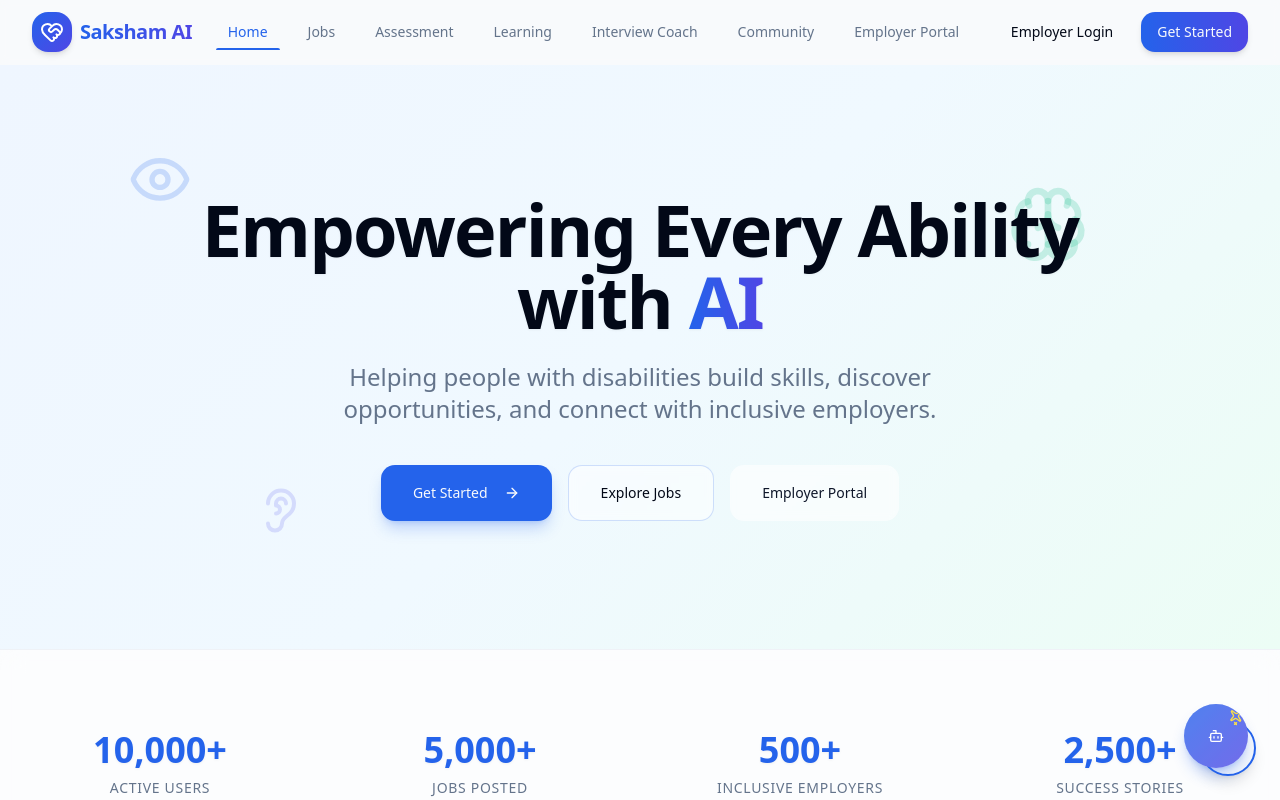
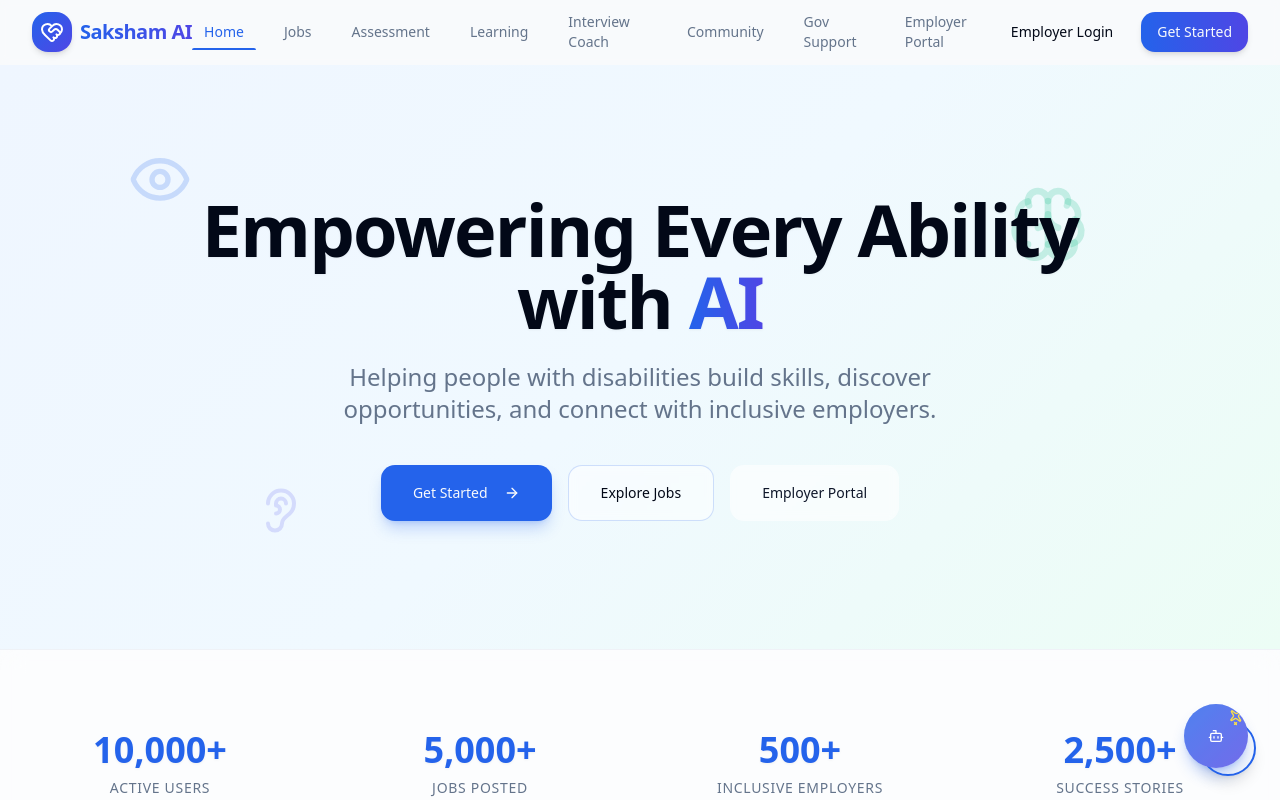
Before and after one commit to RavendraPatel09/Saksham-Ai, a React (Vite) app: page / in a window 1280 px wide. Shown: the top 800 px of the page. Built offline with nearby package versions, Linux system fonts and the light colour scheme.

Commit message:
feat: add GovernmentSupport page and link in Navbar for enhanced accessibility

```diff
--- a/src/App.tsx
+++ b/src/App.tsx
@@ -21,6 +21,7 @@
 const AccessibilityAudit = lazy(() => import('@/pages/AccessibilityAudit').then(module => ({ default: module.AccessibilityAudit })));
 const PostEmployment = lazy(() => import('@/pages/PostEmployment').then(module => ({ default: module.PostEmployment })));
 const Community = lazy(() => import('@/pages/Community').then(module => ({ default: module.Community })));
+const GovernmentSupport = lazy(() => import('@/pages/GovernmentSupport').then(module => ({ default: module.GovernmentSupport })));
 const NotFound = lazy(() => import('@/pages/NotFound').then(module => ({ default: module.NotFound })));
 
 // Loading Fallback Component
@@ -49,6 +50,7 @@
           <Route path="employer/audit" element={<PageWrapper><AccessibilityAudit /></PageWrapper>} />
           <Route path="post-employment" element={<PageWrapper><PostEmployment /></PageWrapper>} />
           <Route path="community" element={<PageWrapper><Community /></PageWrapper>} />
+          <Route path="government-support" element={<PageWrapper><GovernmentSupport /></PageWrapper>} />
 
           {/* Catch-all 404 Route */}
           <Route path="*" element={<PageWrapper><NotFound /></PageWrapper>} />
--- a/src/components/layout/Navbar.tsx
+++ b/src/components/layout/Navbar.tsx
@@ -27,6 +27,7 @@
     { name: 'Learning', path: '/learning' },
     { name: 'Interview Coach', path: '/interview' },
     { name: 'Community', path: '/community' },
+    { name: 'Gov Support', path: '/government-support' },
     { name: 'Employer Portal', path: '/employer' },
   ];
 
```
